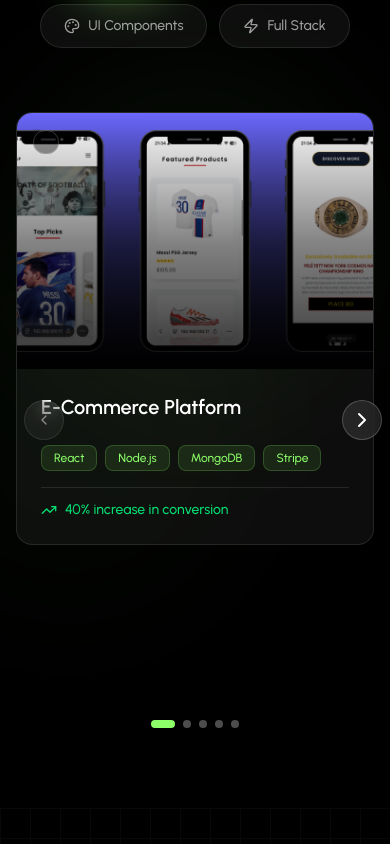
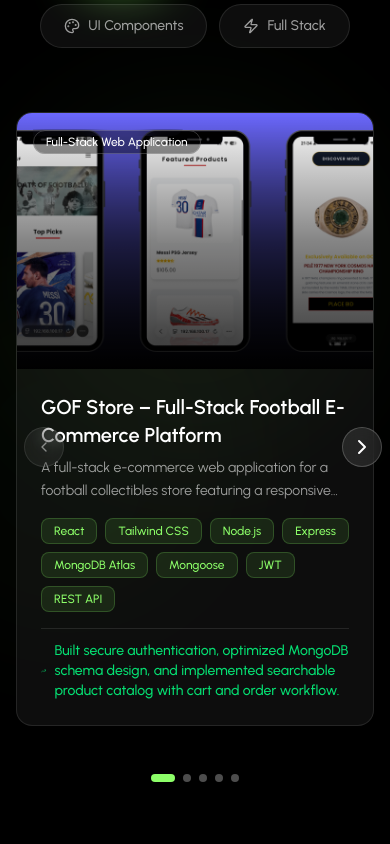
Before and after one commit to Suerine/my-portfolio-react, a React (Vite) app: page / in a window 390 px wide. Shown: the part 5360-6204 px from the top of the page. Built offline with nearby package versions, Linux system fonts and the light colour scheme.

Commit message:
Finishing footer section

```diff
--- a/src/App.jsx
+++ b/src/App.jsx
@@ -7,10 +7,11 @@
 import Services from '../src/components/sections/Services'
 import Testimonials from '../src/components/sections/Testimonials'
 import Contact from '../src/components/sections/Contact'
+import Footer from "../src/components/layout/Footer"
 
 const App = () => {
   return (
-    <div className='min-h-screen bg-black pb-[100vh]'>
+    <div className='min-h-screen bg-black '>
      <Navbar />
 
      <main>
@@ -22,6 +23,8 @@
       {/* <Testimonials /> */}
       <Contact />
      </main>
+
+     <Footer />
     </div>
   )
 }
--- a/src/components/layout/Footer.jsx
+++ b/src/components/layout/Footer.jsx
@@ -0,0 +1,139 @@
+import React from 'react'
+import { Github, Linkedin, Twitter, Dribbble, Mail, MapPin, Heart } from 'lucide-react'
+import { PERSONAL_INFO, SOCIAL_LINKS, NAV_LINKS } from '../../utils/constants'
+import { scrollToSection } from '../../hooks/useScrollSpy'
+import FadeIn from '../animations/FadeIn'
+
+const Footer = () => {
+
+ const socialIcons = {
+  github: Github,
+  linkedin: Linkedin,
+  twitter: Twitter,
+  dribble: Dribbble
+ }
+
+ return (
+   <footer className="relative bg-black overflow-hidden border-t border-white/10">
+   <div className="absolute inset-0 overflow-hidden">
+     <div className="absolute top-0 left-1/4 w-96 h-96 bg-primary/10 opacity-30 rounded-full blur-3xl" />
+     <div className="absolute bottom-0 right-1/4 w-96 h-96 bg-primary/10 opacity-30 rounded-full blur-3xl" />
+   </div>
+
+   <div className="relative z-10 max-w-7xl mx-auto px-4 sm:px-6 lg:px-8 py-16">
+     <div className="grid grid-cols-1 md:grid-cols-3 gap-12 mb-12">
+       <FadeIn delay={0}>
+         <div>
+           <h3 className="text-3xl font-bold bg-gradient-to-r from-primary/80 via-primary to-primary/80 bg-clip-text text-transparent mb-4">
+             {PERSONAL_INFO.name.split(" ")[0]}
+           </h3>
+
+           <p className="text-white/60 text-sm mb-6 leading-relaxed">
+             {PERSONAL_INFO.tagline}
+           </p>
+
+           <div className="space-y-3">
+             <a
+               href={`mailto:${PERSONAL_INFO.email}`}
+               className="group flex items-center gap-3 p-3 bg-white/5 border border-white/10 rounded-xl hover:bg-white/10 hover:border-primary/30 transition-all duration-300"
+             >
+               <div className="p-2 bg-primary/10 rounded-lg">
+                 <Mail className="w-4 h-4 text-primary" />
+               </div>
+
+               <span className="text-white/70 text-sm group-hover:text-white transition-colors">
+                 {PERSONAL_INFO.email}
+               </span>
+             </a>
+
+             <div className="flex items-center gap-3 p-3 bg-white/5 border border-white/10 rounded-xl">
+               <div className="p-2 bg-primary/10 rounded-lg">
+                 <MapPin className="w-4 h-4 text-primary" />
+               </div>
+
+               <span className="text-white/70 text-sm">
+                 {PERSONAL_INFO.location}
+               </span>
+             </div>
+           </div>
+         </div>
+       </FadeIn>
+       <FadeIn delay={100}>
+        <div>
+          <h4 className="text-white font-semibold mb-6 text-lg">
+            Quick Links
+          </h4>
+
+          <ul className="space-y-3">
+            {NAV_LINKS.map((link) => (
+              <li key={link.id}>
+                <button
+                  onClick={() => scrollToSection(link)}
+                  className="group flex items-center gap-2 text-white/60 hover:text-primary transition-all duration-300"
+                >
+                  <div className="w-1.5 h-1.5 rounded-full bg-white/30 group-hover:bg-primary group-hover:w-2 transition-all duration-300" />
+                  <span className="text-sm">{link.label}</span>
+                </button>
+              </li>
+            ))}
+          </ul>
+        </div>
+      </FadeIn>
+
+      <FadeIn delay={200}>
+        <div>
+          <h4 className="text-white font-semibold mb-6 text-lg">
+            Connect With Me
+          </h4>
+
+          <p className="text-white/60 text-sm mb-6 leading-relaxed">
+            Let's connect and create something amazing together.
+          </p>
+
+          <div className="flex flex-wrap gap-3">
+            {Object.entries(SOCIAL_LINKS).map(([platform, url]) => {
+              const Icon = socialIcons[platform];
+
+              return Icon ? (
+                <a
+                  key={platform}
+                  href={url}
+                  target="_blank"
+                  rel="noopener noreferrer"
+                  aria-label={`Connect on ${platform}`}
+                  className="group relative p-4 bg-white/5 rounded-xl border border-white/10 hover:bg-white/10 hover:border-primary/50 hover:scale-110 transition-all duration-300"
+                >
+                  <Icon className="w-5 h-5 text-white/60 group-hover:text-primary transition-colors duration-300" />
+
+                  <div className="absolute inset-0 bg-gradient-to-br from-primary/0 to-primary/0 group-hover:from-primary/10 group-hover:to-primary/5 rounded-xl transition-all duration-300 pointer-events-none" />
+                </a>
+              ) : null;
+            })}
+          </div>
+        </div>
+      </FadeIn>
+
+     </div>
+
+     <FadeIn delay={300}>
+       <div className="pt-8 border-t border-white/10">
+         <div className="flex flex-col md:flex-row items-center justify-between gap-4">
+           <p className="text-white/50 text-sm">
+             © {new Date().getFullYear()} {PERSONAL_INFO.name}. All rights reserved.
+           </p>
+
+           <p className="flex items-center gap-2 text-white/50 text-sm">
+             Built with{" "}
+             <Heart className="w-4 h-4 text-primary fill-primary animate-pulse" />{" "}
+             using React & Tailwind CSS.
+           </p>
+         </div>
+       </div>
+     </FadeIn>
+   </div>
+ </footer>
+
+ )
+}
+
+export default Footer
--- a/src/data/projects.js
+++ b/src/data/projects.js
@@ -6,29 +6,28 @@
 export const projects = [
   {
     id: 1,
-    title: "E-Commerce Platform",
-    description: "",
+    title: "GOF Store – Full-Stack Football E-Commerce Platform",
+    description:
+      "A full-stack e-commerce web application for a football collectibles store featuring a responsive React frontend and a Node.js/Express backend powered by MongoDB Atlas. Includes JWT-based authentication, role-protected admin routes, product search with text indexing, category filtering, cart management, and order processing with embedded MongoDB document optimization.",
     image: GoFImg,
-    category: "",
-    technologies: ["React", "Node.js", "MongoDB", "Stripe"],
-    metrics: "40% increase in conversion",
+    category: "Full-Stack Web Application",
+    technologies: [
+      "React",
+      "Tailwind CSS",
+      "Node.js",
+      "Express",
+      "MongoDB Atlas",
+      "Mongoose",
+      "JWT",
+      "REST API",
+    ],
+    metrics:
+      "Built secure authentication, optimized MongoDB schema design, and implemented searchable product catalog with cart and order workflow.",
     demoUrl: "",
     github: "",
   },
   {
     id: 2,
-    title: "AI Email Assistant",
-    description:
-      "An intelligent email automation system that summarizes long threads, prioritizes inbox messages by urgency and tone, auto-replies to support emails, and extracts invoice attachments automatically.",
-    image: RapsyreImg,
-    category: "AI Automation",
-    technologies: ["Node.js", "OpenAI API", "Gmail API", "MongoDB"],
-    metrics: "Reduced email handling time by 60%",
-    demoUrl: "",
-    github: "",
-  },
-  {
-    id: 3,
     title: "DeskFlow – Productivity Automation App",
     description:
       "A desktop automation application that tracks active and idle time, detects inactivity (AFK), manages tasks, and improves workflow efficiency for students and remote professionals.",
@@ -38,26 +37,16 @@
       "Electron.js",
       "SQLite",
       "Node.js",
+      "Python",
       "System Notifications API",
     ],
-    metrics: "Improved user productivity tracking accuracy by 45%",
+    metrics:
+      "Automated active and idle time tracking with real-time AFK detection, eliminating manual time logging and providing accurate task-level productivity analytics.",
     demoUrl: "",
     github: "",
   },
   {
-    id: 4,
-    title: "Matatu Intelligence Engine",
-    description:
-      "A smart route reasoning engine that optimizes informal public transport navigation by suggesting the fastest matatu combinations between locations in Nairobi.",
-    image: "",
-    category: "Transport Tech",
-    technologies: ["Node.js", "Graph Algorithms", "MongoDB", "REST APIs"],
-    metrics: "Improved route decision efficiency by 35%",
-    demoUrl: "",
-    github: "",
-  },
-  {
-    id: 5,
+    id: 3,
     title: "Personal Expense Tracker",
     description:
       "A full-stack expense tracking application that allows users to record transactions, categorize expenses, visualize spending patterns, and download financial reports for better budgeting decisions.",
@@ -71,9 +60,33 @@
       "JWT Authentication",
     ],
     metrics:
-      "Helped users track and analyze 100% of daily spending in real-time",
+      "Reduced manual expense tracking time by 70% and generated real-time spending analytics with 95% data accuracy.",
     demoUrl: "",
     githubUrl: "https://github.com/Suerine/ExpenseTracker",
+  },
+  {
+    id: 4,
+    title: "AI Email Assistant",
+    description:
+      "An intelligent email automation system that summarizes long threads, prioritizes inbox messages by urgency and tone, auto-replies to support emails, and extracts invoice attachments automatically.",
+    image: RapsyreImg,
+    category: "AI Automation",
+    technologies: ["Node.js", "OpenAI API", "Gmail API", "MongoDB"],
+    metrics: "Reduced email handling time by 60%",
+    demoUrl: "",
+    github: "",
+  },
+  {
+    id: 5,
+    title: "Matatu Intelligence Engine",
+    description:
+      "A smart route reasoning engine that optimizes informal public transport navigation by suggesting the fastest matatu combinations between locations in Nairobi.",
+    image: "",
+    category: "Transport Tech",
+    technologies: ["Node.js", "Graph Algorithms", "MongoDB", "REST APIs"],
+    metrics: "Improved route decision efficiency by 35%",
+    demoUrl: "",
+    github: "",
   },
 ];
 
```
